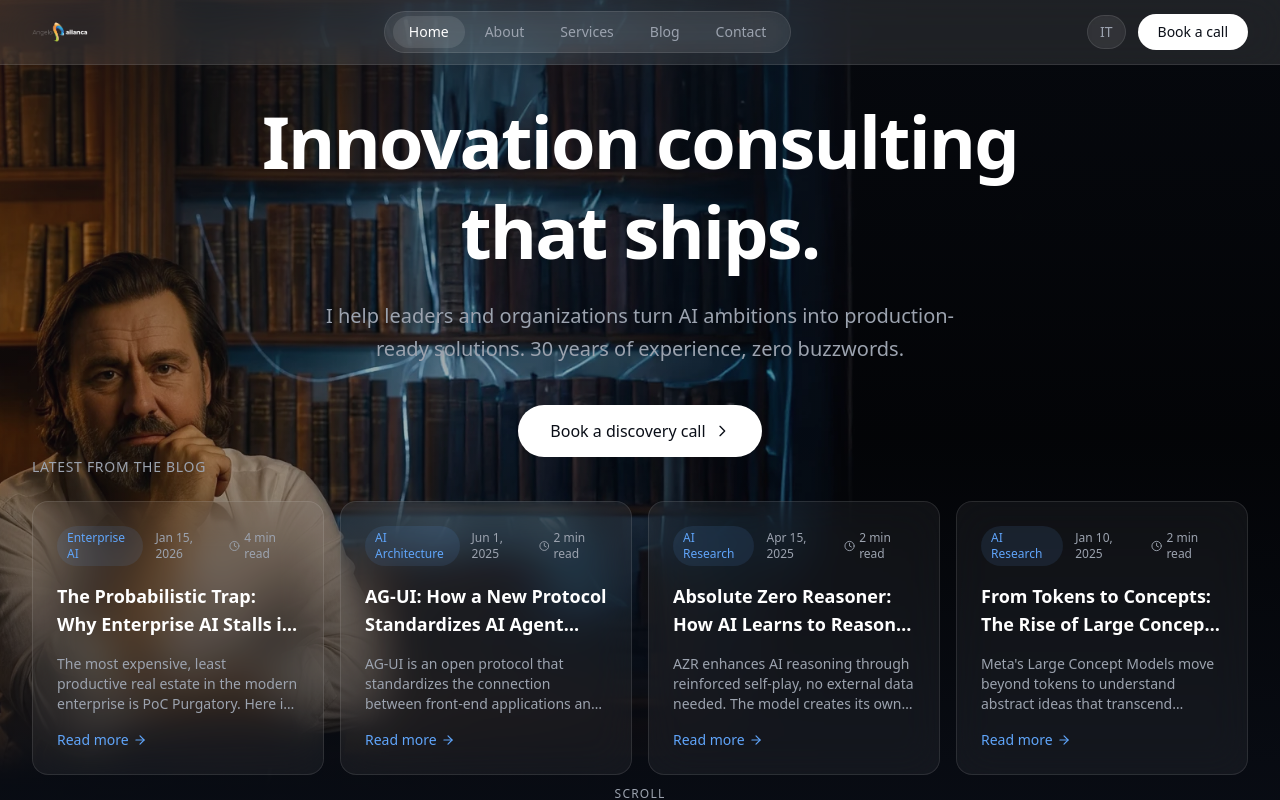
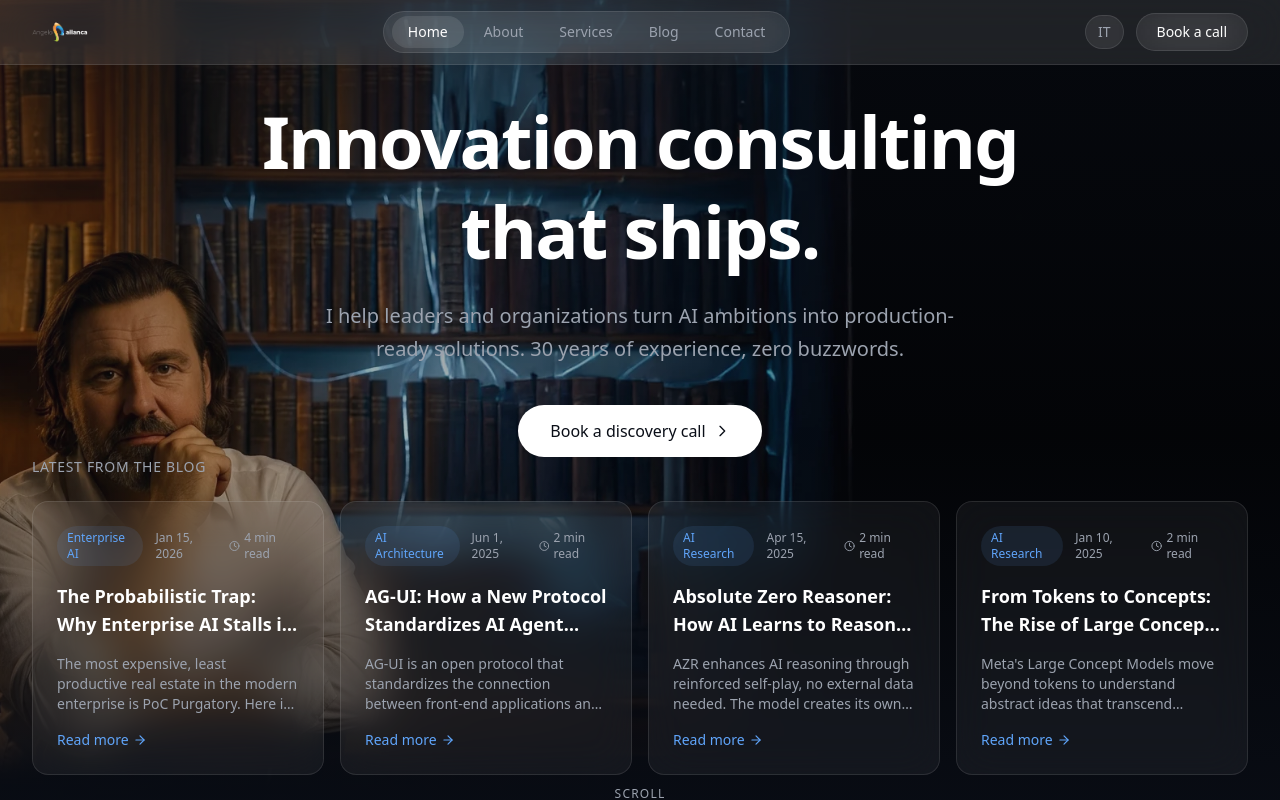
Before and after one commit to therealpan/pallanca-info-blog, a Next.js app: page /en in a window 1280 px wide. Shown: the top 800 px of the page. Built offline with nearby package versions, Linux system fonts and the light colour scheme.

Commit message:
Make CTA buttons translucent (glass style) with solid white on hover

```diff
--- a/src/components/Navbar.tsx
+++ b/src/components/Navbar.tsx
@@ -66,7 +66,7 @@ export default function Navbar() {
               href="https://cal.com/panbiz/30min"
               target="_blank"
               rel="noopener noreferrer"
-              className="bg-white text-[var(--color-bg)] px-5 py-2 rounded-full text-sm font-medium hover:bg-white/90 transition-colors"
+              className="glass-card !rounded-full px-5 py-2 text-sm font-medium text-white hover:bg-white hover:text-[var(--color-bg)] transition-all cursor-pointer"
             >
               {t('cta')}
             </a>
@@ -103,7 +103,7 @@ export default function Navbar() {
               href="https://cal.com/panbiz/30min"
               target="_blank"
               rel="noopener noreferrer"
-              className="bg-white text-[var(--color-bg)] px-5 py-2 rounded-full text-sm font-medium"
+              className="glass-card !rounded-full px-5 py-2 text-sm font-medium text-white hover:bg-white hover:text-[var(--color-bg)] transition-all"
             >
               {t('cta')}
             </a>
```
